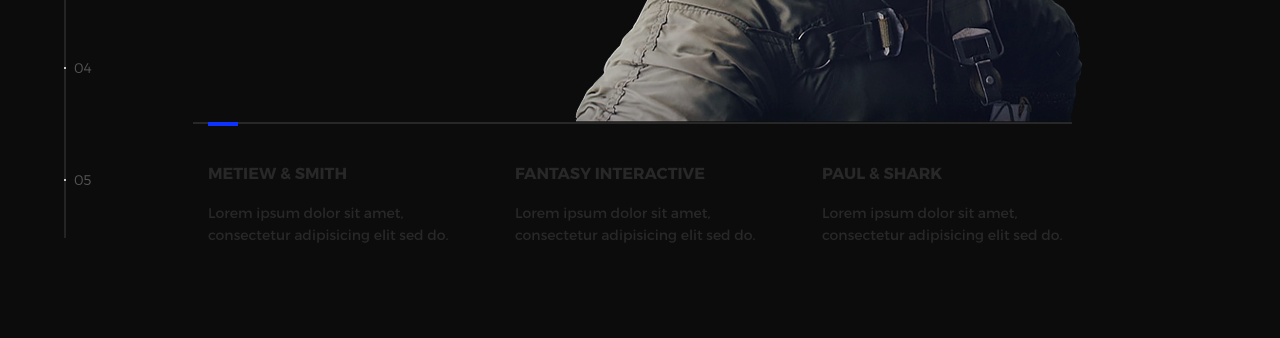
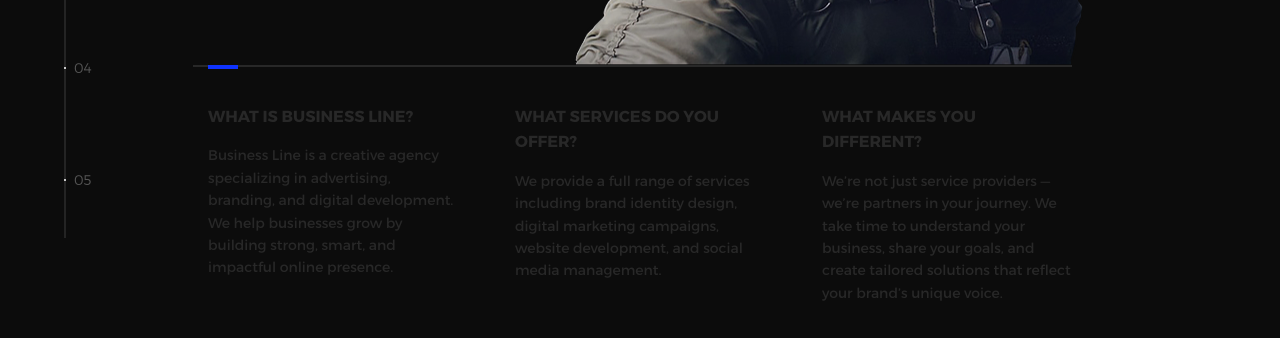
Before and after one commit to mohmedShafie/c.v, a plain HTML site: page index.html in a window 1280 px wide. Shown: the part 442-780 px from the top of the page. Drawn offline with nearby package versions, Linux system fonts and the light colour scheme.

Commit message:
first commit

```diff
--- a/index.html
+++ b/index.html
@@ -61,16 +61,17 @@
               </div>
               <div class="intro--options">
                 <a href="#0">
-                  <h3>Metiew &amp; Smith</h3>
-                  <p>Lorem ipsum dolor sit amet, consectetur adipisicing elit sed do.</p>
+                  <h3>What is Business Line?
+                  </h3>
+                  <p>Business Line is a creative agency specializing in advertising, branding, and digital development. We help businesses grow by building strong, smart, and impactful online presence.</p>
                 </a>
                 <a href="#0">
-                  <h3>Fantasy interactive</h3>
-                  <p>Lorem ipsum dolor sit amet, consectetur adipisicing elit sed do.</p>
+                  <h3>What services do you offer?</h3>
+                  <p>We provide a full range of services including brand identity design, digital marketing campaigns, website development, and social media management.</p>
                 </a>
                 <a href="#0">
-                  <h3>Paul &amp; shark</h3>
-                  <p>Lorem ipsum dolor sit amet, consectetur adipisicing elit sed do.</p>
+                  <h3>What makes you different?</h3>
+                  <p>We’re not just service providers — we’re partners in your journey. We take time to understand your business, share your goals, and create tailored solutions that reflect your brand’s unique voice.</p>
                 </a>
               </div>
             </div>
@@ -166,7 +167,7 @@
                     <a href="tel:+148126287560">+201001458130</a>
                   </div>
                   <ul class="modal--options">
-                    <li><a href="#0">Facebook</a></li>
+                    <li><a href="https://www.facebook.com/share/1BYZxZt2uo/">Facebook</a></li>
                     <li><a href="#0">Linkedin</a></li>
                     <li><a href="#0">Instagram</a></li>
                     <li><a href="mailto:infobusinessline2020@gmail.com">Mail Us</a></li>
```
